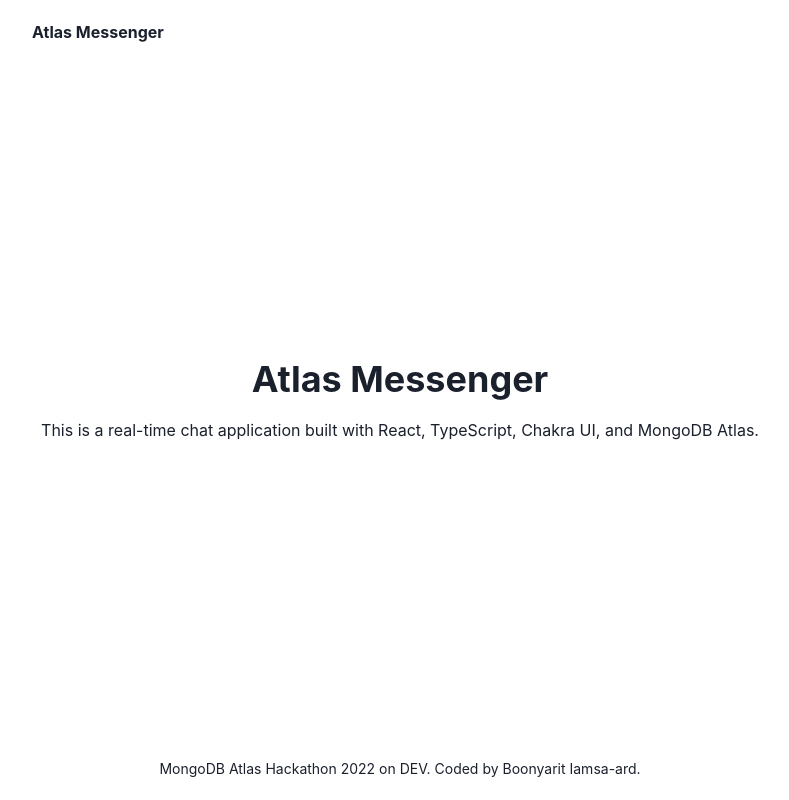
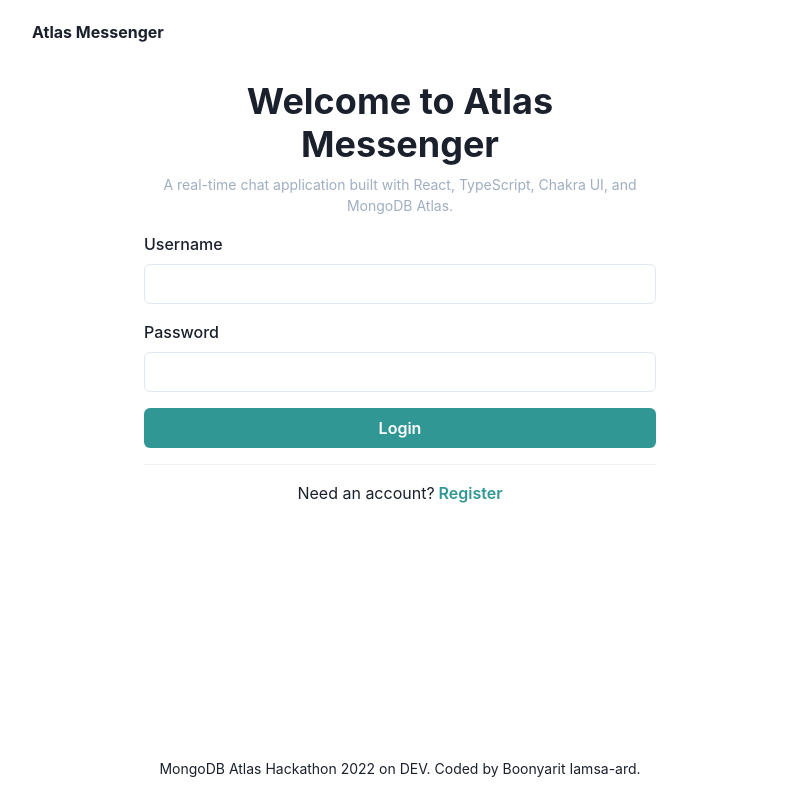
Before and after one commit to boonyarit-iamsaard/atlas-messenger, a React (Vite) app: page / in a window 1280 px wide. Shown: the whole page, without its empty margins (240-1029 px from the left). Built offline with nearby package versions, Linux system fonts and the light colour scheme.

Commit message:
build: implement authentication form

```diff
--- a/src/App.tsx
+++ b/src/App.tsx
@@ -1,17 +1,13 @@
 import { FC } from 'react';
 
-import { Container, Heading, Text, VStack } from '@chakra-ui/react';
+import { Container } from '@chakra-ui/react';
+
+import { AuthForm } from './components/forms/auth';
 
 const App: FC = () => {
   return (
-    <Container as="section" display="grid" placeItems="center" maxW="3xl">
-      <VStack spacing={4} py={4}>
-        <Heading as="h1">Atlas Messenger</Heading>
-        <Text>
-          This is a real-time chat application built with React, TypeScript,
-          Chakra UI, and MongoDB Atlas.
-        </Text>
-      </VStack>
+    <Container as="section" display="grid" justifyContent="center" maxW="3xl">
+      <AuthForm />
     </Container>
   );
 };
--- /dev/null
+++ b/src/components/forms/auth/AuthForm.tsx
@@ -0,0 +1,106 @@
+import { ChangeEvent, FC, useState } from 'react';
+
+import {
+  Button,
+  Divider,
+  FormControl,
+  FormLabel,
+  Input,
+  VStack,
+} from '@chakra-ui/react';
+
+import AuthFormFooter from './AuthFormFooter';
+import AuthFormHeader from './AuthFormHeader';
+
+interface UserCredentials {
+  username: string;
+  password: string;
+}
+
+interface FormData extends UserCredentials {
+  confirmPassword: string;
+  displayName: string;
+}
+
+const defaultFormData: FormData = {
+  confirmPassword: '',
+  displayName: '',
+  password: '',
+  username: '',
+};
+
+const AuthForm: FC = () => {
+  const [formMode, setFormMode] = useState<'login' | 'register'>('login');
+  const [formData, setFormData] = useState<FormData>({ ...defaultFormData });
+
+  const handleChange = (e: ChangeEvent<HTMLInputElement>) => {
+    const { name, value } = e.target;
+    setFormData({ ...formData, [name]: value });
+  };
+
+  console.log('formMode => ', formMode);
+  console.log('formData => ', formData);
+
+  return (
+    <VStack spacing={4} py={4} maxW="lg" w="full">
+      <AuthFormHeader />
+      <VStack spacing={4} w="full">
+        <FormControl>
+          <FormLabel>Username</FormLabel>
+          <Input
+            aria-label="Username"
+            name="username"
+            onChange={handleChange}
+            type="text"
+            value={formData.username}
+          />
+        </FormControl>
+        <FormControl>
+          <FormLabel>Password</FormLabel>
+          <Input
+            aria-label="Password"
+            name="password"
+            onChange={handleChange}
+            type="password"
+            value={formData.password}
+          />
+        </FormControl>
+        {formMode === 'register' && (
+          <>
+            <FormControl>
+              <FormLabel>Confirm Password</FormLabel>
+              <Input
+                aria-label="Confirm Password"
+                name="confirmPassword"
+                onChange={handleChange}
+                type="password"
+                value={formData.confirmPassword}
+              />
+            </FormControl>
+            <FormControl>
+              <FormLabel>Display Name</FormLabel>
+              <Input
+                aria-label="Display Name"
+                name="displayName"
+                onChange={handleChange}
+                type="text"
+                value={formData.displayName}
+              />
+            </FormControl>
+          </>
+        )}
+        <Button
+          colorScheme={formMode === 'login' ? 'teal' : 'blue'}
+          type="submit"
+          w="full"
+        >
+          {formMode === 'login' ? 'Login' : 'Register'}
+        </Button>
+        <Divider />
+        <AuthFormFooter formMode={formMode} setFormMode={setFormMode} />
+      </VStack>
+    </VStack>
+  );
+};
+
+export default AuthForm;
--- /dev/null
+++ b/src/components/forms/auth/AuthFormFooter.tsx
@@ -0,0 +1,26 @@
+import { FC } from 'react';
+
+import { Button, Text } from '@chakra-ui/react';
+
+interface AuthFormFooterProps {
+  formMode: 'login' | 'register';
+  setFormMode: (formMode: 'login' | 'register') => void;
+}
+
+const AuthFormFooter: FC<AuthFormFooterProps> = ({ formMode, setFormMode }) => {
+  return (
+    <Text>
+      {formMode === 'login' ? 'Need an account?' : 'Already have an account?'}
+      <Button
+        colorScheme={formMode === 'login' ? 'teal' : 'blue'}
+        ml={1}
+        onClick={() => setFormMode(formMode === 'login' ? 'register' : 'login')}
+        variant="link"
+      >
+        {formMode === 'login' ? 'Register' : 'Login'}
+      </Button>
+    </Text>
+  );
+};
+
+export default AuthFormFooter;
--- /dev/null
+++ b/src/components/forms/auth/AuthFormHeader.tsx
@@ -0,0 +1,17 @@
+import { FC } from 'react';
+
+import { Heading, Text, VStack } from '@chakra-ui/react';
+
+const AuthFormHeader: FC = () => {
+  return (
+    <VStack textAlign="center">
+      <Heading as="h1">Welcome to Atlas Messenger</Heading>
+      <Text fontSize="sm" color="gray.400">
+        A real-time chat application built with React, TypeScript, Chakra UI,
+        and MongoDB Atlas.
+      </Text>
+    </VStack>
+  );
+};
+
+export default AuthFormHeader;
--- /dev/null
+++ b/src/components/forms/auth/index.tsx
@@ -0,0 +1 @@
+export { default as AuthForm } from './AuthForm';
```
